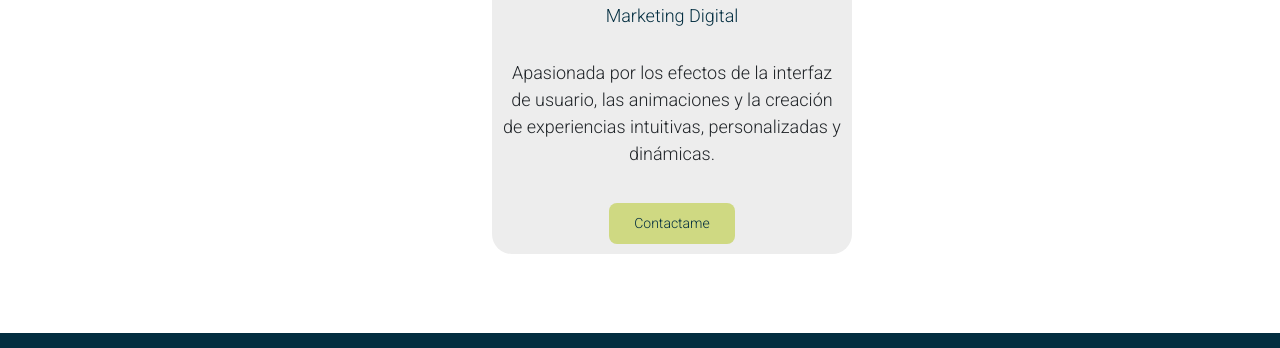
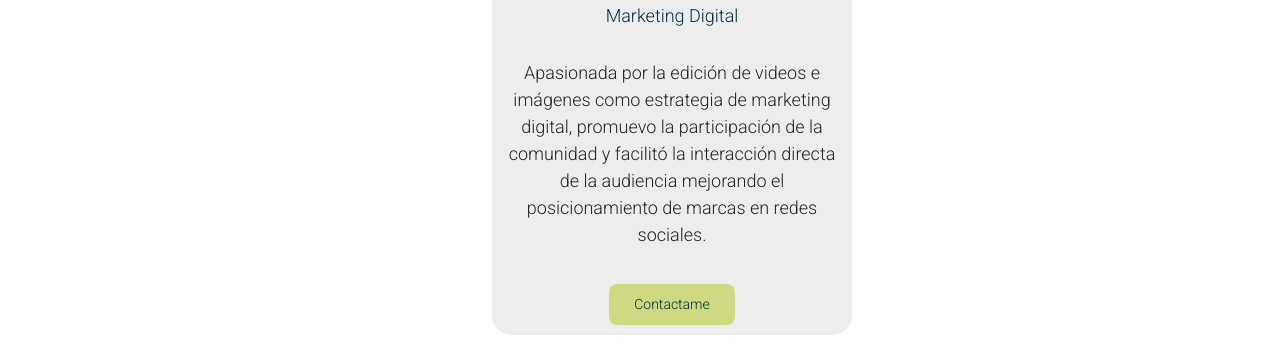
Before and after one commit to Amelissarc/Jaba_UnityDesing, a website: page pages/sobre-nosotros.html in a window 1280 px wide. Shown: the part 1231-1579 px from the top of the page. Drawn offline with nearby package versions, Linux system fonts and the light colour scheme.

Commit message:
contacto.html

```diff
--- a/pages/sobre-nosotros.html
+++ b/pages/sobre-nosotros.html
@@ -14,7 +14,7 @@
     <link rel="preconnect" href="https://fonts.gstatic.com" crossorigin>
     <link href="https://fonts.googleapis.com/css2?family=Nunito:wght@400;700&family=Roboto:wght@300&display=swap" rel="stylesheet">
     <!-- Seo -->
-    <meta name="descripcion" content="Lleva tu negocio y tus productos a internet. Con una marca completamente personalizada, nuestros servicios de diseño gráfico y desarrollo web haran de tu negocio aumentar tus ventas y ganar nuevos clientes.">
+    <meta name="descripcion" content="Somos especialistas en hacer crecer tu negocio, contamos con profesionales en diseño, programación y marketing.">
     <meta name="keywords" content="branding, diseño web,e-commerce, pymes, negocio,logo, diseño, marca, personalizada,page web design">
 
     <title>JABA| Sobre nosotros</title>
@@ -129,7 +129,7 @@
         <div class="description">
             <h2 class="card__team__title">Lorena Arias</h2>
         <h3 class="h3_card">Marketing Digital</h3> <br>
-        <p class="card__team__description">Apasionada por los efectos de la interfaz de usuario, las animaciones y la creación de experiencias intuitivas, personalizadas y dinámicas.</p>
+        <p class="card__team__description">Apasionada por la edición de videos e imágenes como estrategia de  marketing digital, promuevo la participación de la comunidad y facilitó la interacción directa de la audiencia mejorando el posicionamiento de marcas en redes sociales.</p>
         <input type="button" value="Contactame">
         </div>
     </div>
```
Also changed, not shown: pages/contacto.html (+1 -1 lines), pages/proyectos.html (+1 -1 lines), pages/servicios.html (+1 -1 lines).
